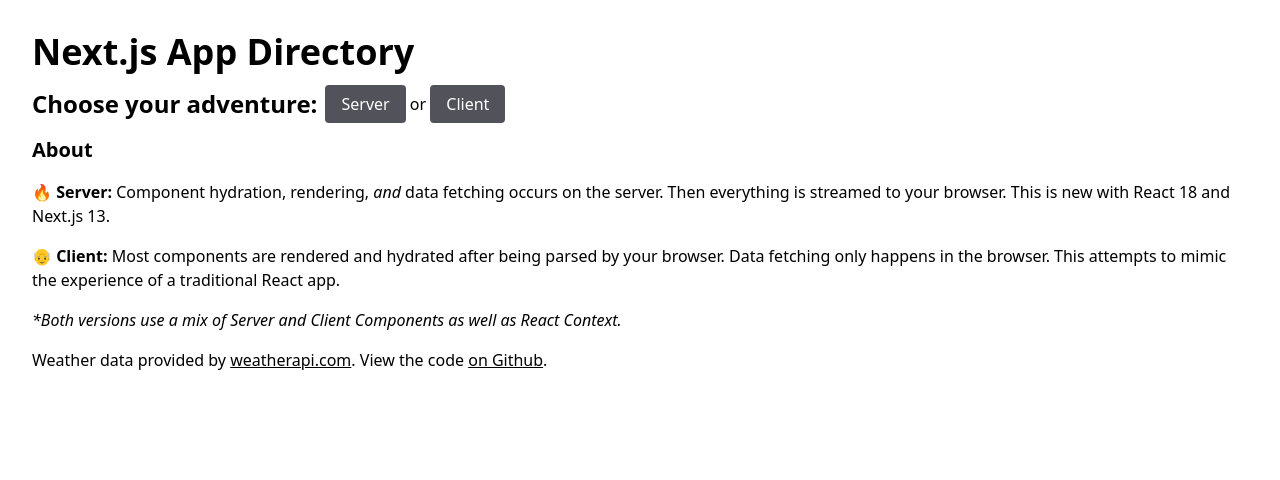
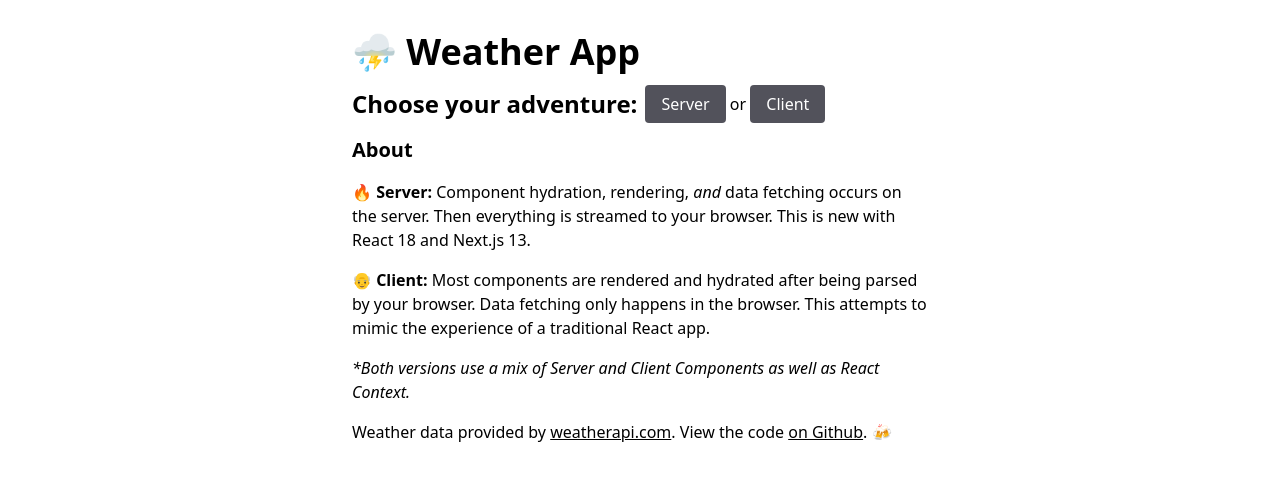
Before and after one commit to gregrickaby/nextjs-app-router-examples, a Next.js app: page / in a window 1280 px wide. Shown: the top 480 px of the page. Built offline with nearby package versions, Linux system fonts and the light colour scheme.

Commit message:
use sitename. add emojiiii

```diff
--- a/app/page.tsx
+++ b/app/page.tsx
@@ -1,9 +1,10 @@
+import config from '@/lib/config'
 import Link from 'next/link'
 
 export default function Page() {
   return (
-    <div className="column container">
-      <h1>Next.js App Directory</h1>
+    <div className="column m-auto max-w-xl">
+      <h1>{config?.siteName}</h1>
 
       <div className="flex items-center gap-2">
         <h2>Choose your adventure:</h2>
@@ -46,7 +47,7 @@
         >
           on Github
         </a>
-        .
+        . 🍻
       </p>
     </div>
   )
--- a/lib/config.ts
+++ b/lib/config.ts
@@ -1,6 +1,6 @@
 const config = {
-  siteName: 'Weather App',
-  siteDescription: 'A simple weather app',
+  siteName: '⛈️ Weather App',
+  siteDescription: 'Next.js App Directory Sandbox',
   siteCredits: '© 2023 Weather App. All rights reserved.'
 }
 
```
